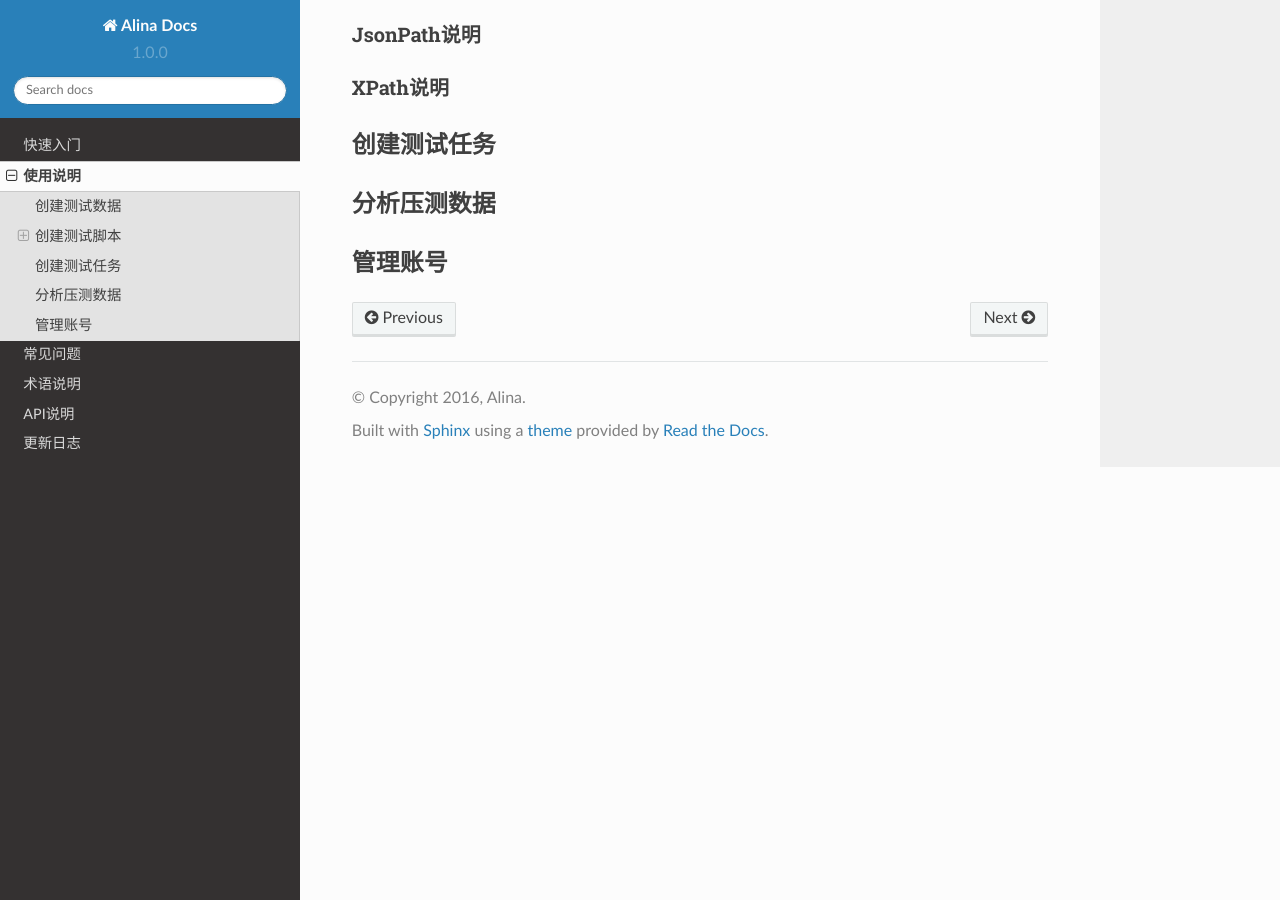
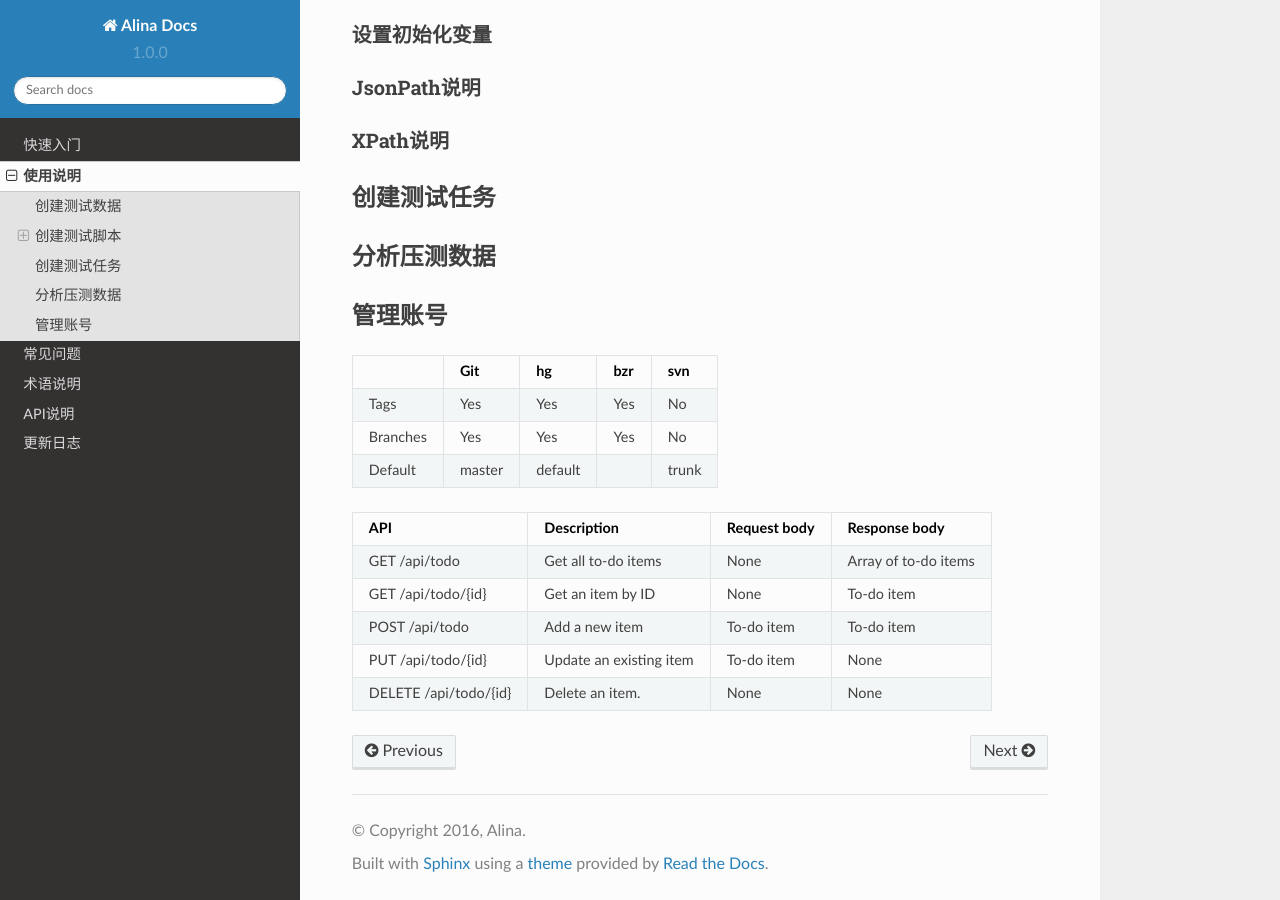
Before and after one commit to AlinaChi/Alina-Docs, a Sphinx documentation site: the page built from source/Tutorials.rst, in a window 1280 px wide and 900 px high, scrolled down 4467 px. Built offline with Sphinx 7.4.7 and the Read the Docs theme 2.0.0, drawn with Linux system fonts in a browser that asks for light colours.

Commit message:
add more style

```diff
--- a/source/Tutorials.rst
+++ b/source/Tutorials.rst
@@ -72,7 +72,8 @@
 
 一个事务中添加多个请求时，为控制请求的发送时间，可以在请求间添加请求间隔。
 
-请求间隔指发起两个API请求的间隔时间，用于模拟真实的业务操作间的停顿时间，此时间内不对服务器产生压力。
+.. note::
+   请求间隔指发起两个API请求的间隔时间，用于模拟真实的业务操作间的停顿时间，此时间内不对服务器产生压力。
 
 点击<添加请求间隔>按钮添加请求间隔，选择间隔时间即可，目前支持1秒、2秒、3秒、5秒、10秒。例如选择“5”,则发送一条请求后，等待5秒后再发送下一条请求。
 
@@ -134,3 +135,23 @@
 
 管理账号
 -------
+
++------------+------------+-----------+------------+-----------+
+|            |    Git     |    hg     |   bzr      |     svn   |
++============+============+===========+============+===========+
+| Tags       |    Yes     |    Yes    |   Yes      |    No     |
++------------+------------+-----------+------------+-----------+
+| Branches   |    Yes     |    Yes    |   Yes      |    No     |
++------------+------------+-----------+------------+-----------+
+| Default    |    master  |   default |            |    trunk  |
++------------+------------+-----------+------------+-----------+
+
+=====================  ========================  ============  =============
+API                    Description               Request body  Response body
+=====================  ========================  ============  =============
+GET /api/todo          Get all to-do items       None          Array of to-do items
+GET /api/todo/{id}     Get an item by ID         None          To-do item
+POST /api/todo         Add a new item            To-do item    To-do item
+PUT /api/todo/{id}     Update an existing item   To-do item    None
+DELETE /api/todo/{id}  Delete an item.           None          None
+=====================  ========================  ============  =============
```
